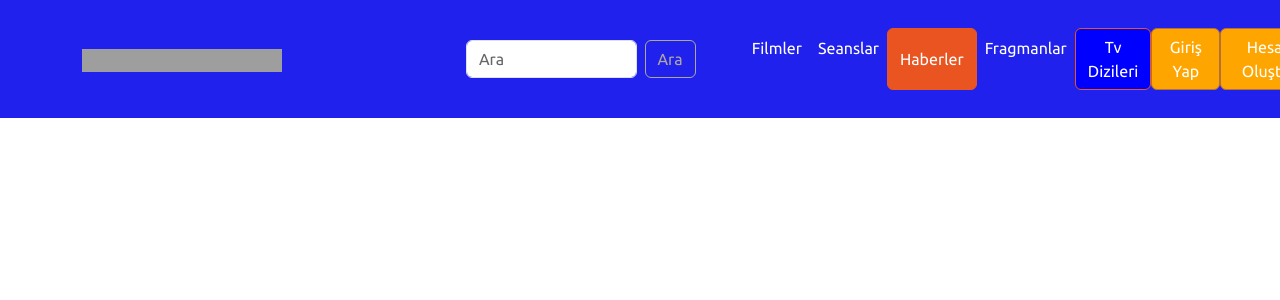
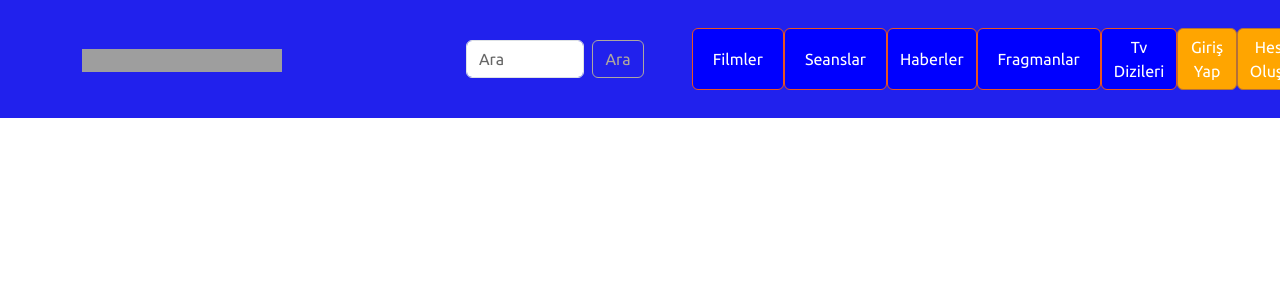
Before and after one commit to buseilguz/beyazperdedeneme, a React (Create React App) app in the folder client/: page / in a window 1280 px wide. Shown: the top 300 px of the page. Built offline with nearby package versions, Linux system fonts and the light colour scheme; grey boxes are pictures that could not be loaded.

Commit message:
Add files via upload

```diff
--- a/client/src/Components/Header.js
+++ b/client/src/Components/Header.js
@@ -31,12 +31,17 @@ const Header =({user,setUser})=>{
           </Form>
 
         <Nav className="me-auto">
-          <Nav.Link className='text-white' >Filmler</Nav.Link>
-          <Nav.Link className='text-white' >Seanslar</Nav.Link>
-          <Button  >
+        <Button   style={{backgroundColor:'blue'}}>
+ <Nav.Link className='text-white' >Filmler</Nav.Link></Button>
+ <Button   style={{backgroundColor:'blue'}}>
+
+          <Nav.Link className='text-white' >Seanslar</Nav.Link></Button>
+          <Button   style={{backgroundColor:'blue'}}>
         <Link className='text-white text-decoration-none'  to='/news/getall'>Haberler</Link>
         </Button>
-         <Nav.Link className='text-white' >Fragmanlar</Nav.Link>
+        <Button   style={{backgroundColor:'blue'}}>
+
+         <Nav.Link className='text-white' >Fragmanlar</Nav.Link></Button>
          <Button  style={{backgroundColor:'blue'}}>
         <Link className='text-white text-decoration-none'  to='/tvseries/getall'>Tv Dizileri</Link>
         </Button>
```
